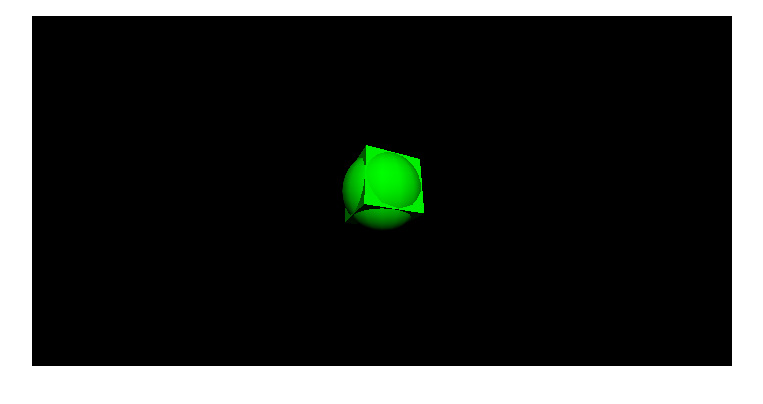
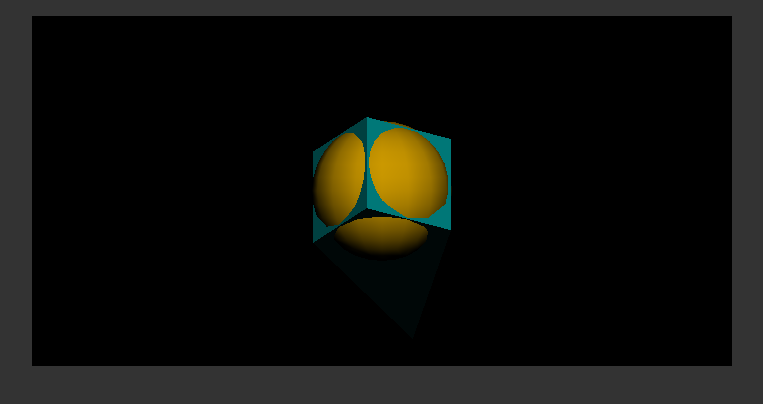
Before and after one commit to DanielBaird/testing, a plain HTML site: page three/index.html in a window 1280 px wide. Shown: the whole page, without its empty margins (258-1021 px from the left). Drawn offline with Linux system fonts and the light colour scheme.

Commit message:
tested orthographic camera; messed with a vertex of the cube

```diff
--- a/three/index.html
+++ b/three/index.html
@@ -2,7 +2,10 @@
 <head>
     <title>My first Three.js app</title>
     <style>
-        body { margin: 0; }
+        body {
+            margin: 0;
+            background: #333;
+        }
         #container {
             width: 700;
             height: 350;
--- a/three/js.js
+++ b/three/js.js
@@ -16,8 +16,18 @@ $container.append(renderer.domElement);
 //
 // camera
 //
-var camera = new THREE.PerspectiveCamera(75, containerWidth / containerHeight, 0.1, 1000);
-camera.position.z = 4;
+
+// var camera = new THREE.PerspectiveCamera(75, containerWidth / containerHeight, 0.1, 1000);
+
+var cw = containerWidth / 100;
+var ch = containerHeight / 100;
+var camera = new THREE.OrthographicCamera(
+    cw / -2, cw / 2,
+    ch / 2, ch / -2,
+    0.1, 1000
+);
+
+camera.position.z = 5;
 
 //
 // scene
@@ -43,14 +53,23 @@ scene.add(pointLight);
 // things to draw
 //
 var unitCubeGeom = new THREE.BoxGeometry(1, 1, 1);
-var cubeMaterial = new THREE.MeshLambertMaterial({ color: 0x00ff00 });
+var cubeMaterial = new THREE.MeshLambertMaterial({ color: 0x008888 });
 var cube = new THREE.Mesh(unitCubeGeom, cubeMaterial);
+
+// cube.geometry.dynamic = true;
+cube.geometry.vertices[0].x = 1;
+cube.geometry.vertices[0].y = 1;
+cube.geometry.vertices[0].z = 1;
+cube.geometry.verticesNeedUpdate = true;
+// cube.geometry.normalsNeedUpdate = true;
 scene.add(cube);
+
 
 var radius = 0.7, segments = 16, rings = 16;
 var sphereGeom = new THREE.SphereGeometry(radius, segments, rings);
-var sphereMaterial = cubeMaterial;
+var sphereMaterial = new THREE.MeshLambertMaterial({ color: 0xcc9900 });
 var sphere = new THREE.Mesh(sphereGeom, sphereMaterial);
+
 scene.add(sphere);
 
 /////////////////////////////////////////////////////////////////////
@@ -59,6 +78,7 @@ function render() {
     requestAnimationFrame(render);
     renderer.render(scene, camera);
     cube.rotation.x += 0.03;
-    cube.rotation.y += 0.03;
+    cube.rotation.y += 0.04;
+    // camera.rotation.x += 0.02;
 }
 render();
```
